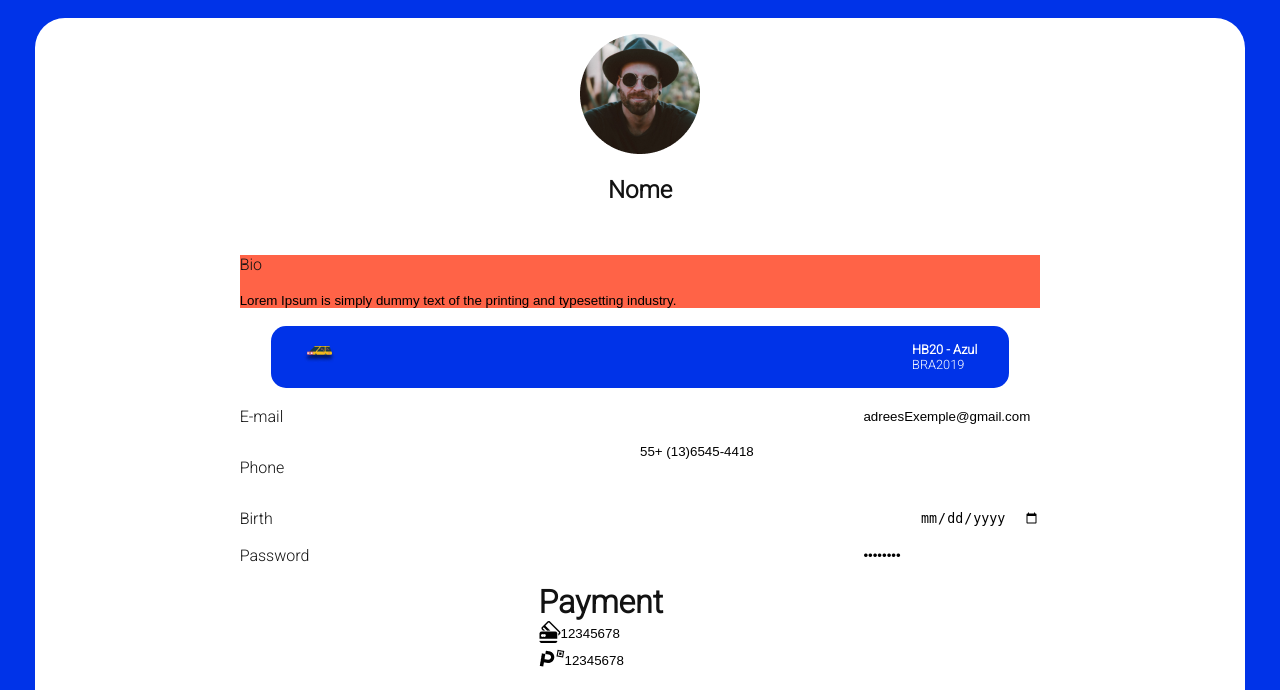
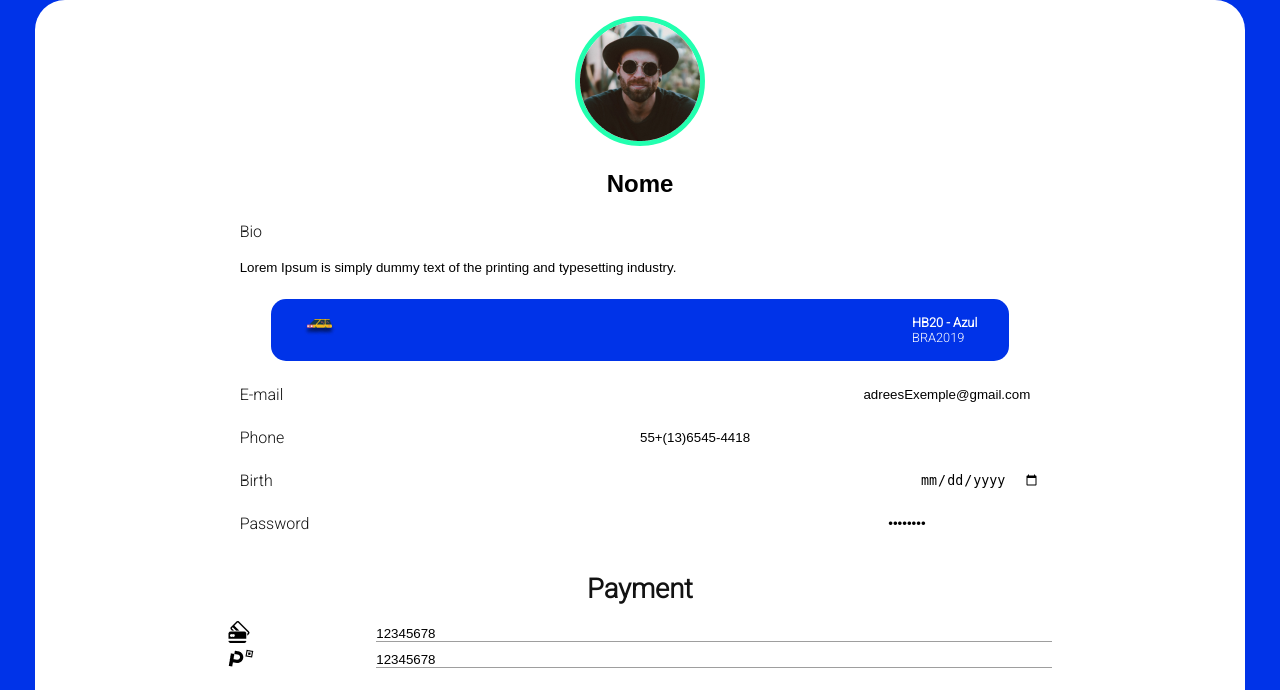
Before and after one commit to RebecaBaruch/Muv_DriverApp, a PHP site: page /templates/edit_profile.html in a window 1280 px wide. Shown: the part 110-800 px from the top of the page. Run offline with PHP 8.4, Linux system fonts and the light colour scheme.

Commit message:
estilo edit_profile.html

```diff
--- a/Muv_Driver/www/css/index.css
+++ b/Muv_Driver/www/css/index.css
@@ -528,7 +528,7 @@
     justify-content: space-between;
     align-items: center;
     padding: 1rem;
-    height: 80%;
+    height: 85%;
     width: 92%;
     border-radius: 30px 30px 0 0;
 
@@ -540,16 +540,42 @@
     font-weight: bolder;
 }
 
+.avatar-box{
+    width: 120px;
+    height: 120px;
+    border-radius: 100%;
+    border: 5px solid #22FFAF;
+}
+
+.pic-input{
+    display: none;
+}
+
 .txtlabel{
     font-size: 1rem;
 }
 
-.nome-label{
+.nome-input{
+    text-align: center;
     font-size: 1.5rem;
+    font-weight: bold;
+    width: 20%;
+    border: none !important;
 }
 
-.pic-input{
-    display: none;
+.profile-input{
+    outline: none;
+    border: none;
+    background-color: transparent;
+    /*border-bottom: 1px solid #adadad*/;
+}
+
+.input-box{
+    display: flex;
+    flex-direction: row;
+    justify-content: space-between;
+    align-items: center;
+    width: 68%;
 }
 
 .bio-box{
@@ -557,8 +583,10 @@
     flex-direction: column;
     justify-content: space-between;
     width: 68%;
+}
 
-    background-color: tomato;
+.bio-box > input{
+    border: none;
 }
 
 .carSpe-box{
@@ -581,19 +609,34 @@
     font-size: 0.8rem;
 }
 
-.profile-input{
-    outline: none;
-    border: none;
-    background-color: transparent;
-}
-
-.input-box{
-    display: flex;
-    flex-direction: row;
-    justify-content: space-between;
-    width: 68%;
-}
-
 .phone-box > input{
     width: 50%;
 }
+
+.password-box > input{
+    background-color: toxmato !important;
+    width: 19%;
+}
+
+.payment-box{
+    display: flex;
+    flex-direction: column;
+    justify-content: center;
+    align-items: center;
+    width: 70%;
+}
+
+.payment-box > h1{
+    font-size: 1.7rem;
+    margin: 1rem 0 1rem 0;
+}
+
+.card-content, .pix-content{
+    width: 100%;
+}
+
+.card-content > input,
+.pix-content > input{
+    width: 82%;
+    border-bottom: 1px solid #9e9e9e
+}
--- a/Muv_Driver/www/templates/edit_profile.html
+++ b/Muv_Driver/www/templates/edit_profile.html
@@ -32,8 +32,7 @@
                     <input type="file" name="profile-pic" id="profile-pic" class="pic-input">
                 </div>
 
-                <label class="nome-label" for="nome">Nome</label>
-                <input type="text" name="nome" id="nome" class="profile-input">
+                <input type="text" name="nome" id="nome" class="profile-input nome-input" value="Nome">
 
                 <div class="bio-box">
                     <label class="txtlabel" for="bio">Bio</label>
@@ -63,7 +62,7 @@
 
                     <label for="phone">Phone</label>
 
-                    <input type="tel" name="celular" id="phone" class="profile-input phone-input" value="55+ (13)6545-4418">
+                    <input type="tel" name="celular" id="phone" class="profile-input" value="55+(13)6545-4418">
                 </div>
 
                 <div class="input-box birth-box">
```
